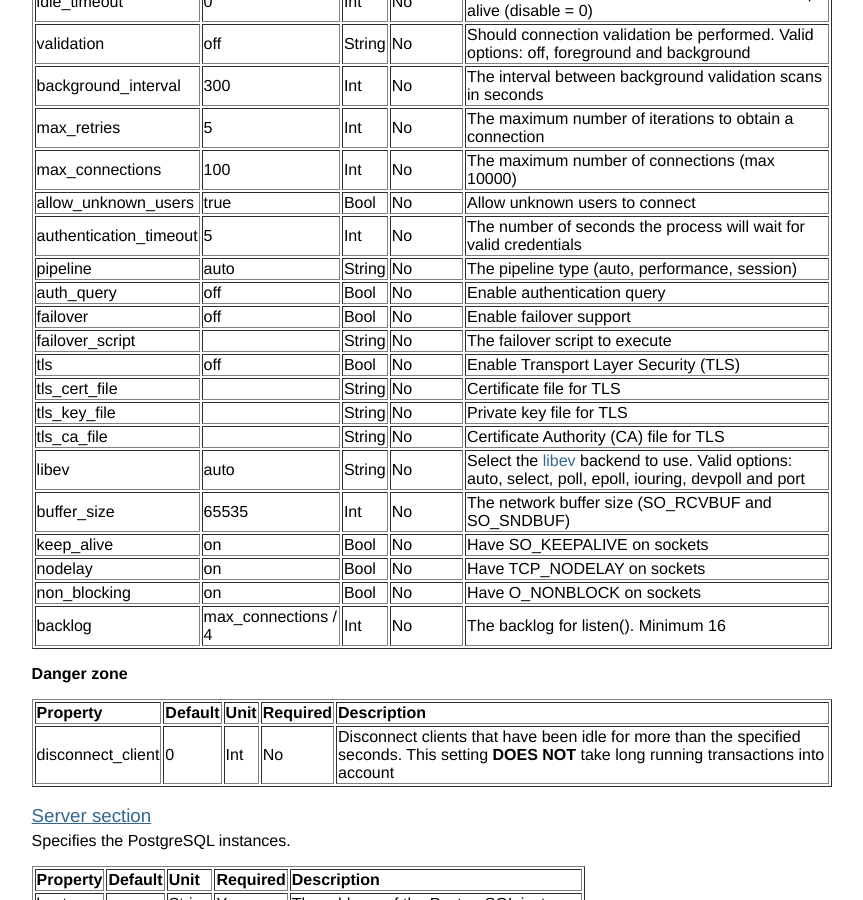
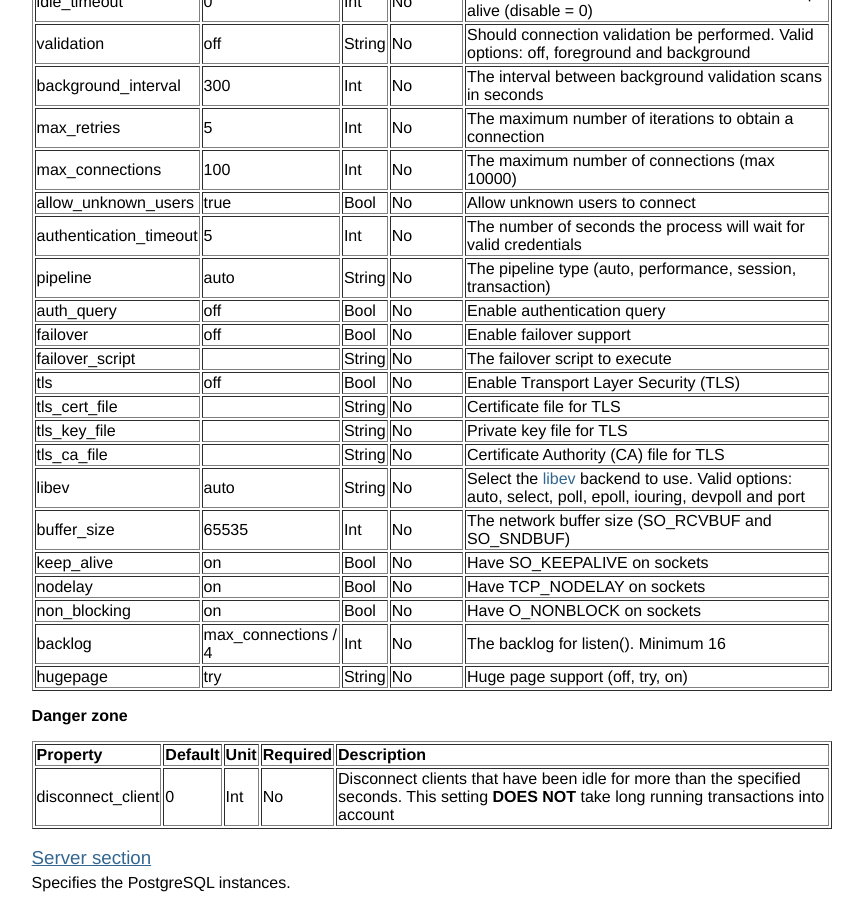
Before and after one commit to agroal/pgagroal, a Jekyll site: the page built from configuration.html, in a window 1280 px wide and 900 px high, scrolled down 496 px. Shown: the whole window, without its empty margins (220-1083 px from the left). Built offline with Jekyll 4.4.1, drawn with Linux system fonts in a browser that asks for light colours; some web fonts are replaced.

```diff
--- a/_data/releases.yml
+++ b/_data/releases.yml
@@ -43,3 +43,6 @@
 - name: pgagroal 0.8.2
   date: 2020-09-01
   announce: release/announcement/2020/09/01/pgagroal-0.8.2.html
+- name: pgagroal 0.9.0
+  date: 2020-09-22
+  announce: release/announcement/2020/09/22/pgagroal-0.9.0.html
--- a/configuration.html
+++ b/configuration.html
@@ -143,7 +143,7 @@ layout: default
           <td>auto</td>
           <td>String</td>
           <td>No</td>
-          <td>The pipeline type (auto, performance, session)</td>
+          <td>The pipeline type (auto, performance, session, transaction)</td>
         </tr>
         <tr>
           <td>auth_query</td>
@@ -235,6 +235,13 @@ layout: default
           <td>Int</td>
           <td>No</td>
           <td>The backlog for listen(). Minimum 16</td>
+        </tr>
+        <tr>
+          <td>hugepage</td>
+          <td>try</td>
+          <td>String</td>
+          <td>No</td>
+          <td>Huge page support (off, try, on)</td>
         </tr>
       </tbody>
     </table>
--- a/security.html
+++ b/security.html
@@ -28,7 +28,8 @@ layout: default
 
     <p/>
 
-    Note, that this can lead to replay attacks based on the network setup, so consider using either a user vault or
+    Note, that this can lead to replay attacks against the md5 based connections since the hash doesn't change.
+    Make sure that pgagroal is deployed on a private trusted network, but consider using either a user vault or
     authentication query instead.
 
     <h3>User vault</h3>
```
Also changed, not shown: _posts/2020-09-22-pgagroal-0.9.0.md (added, +30 -0 lines), gettingstarted.html (+5 -4 lines).
